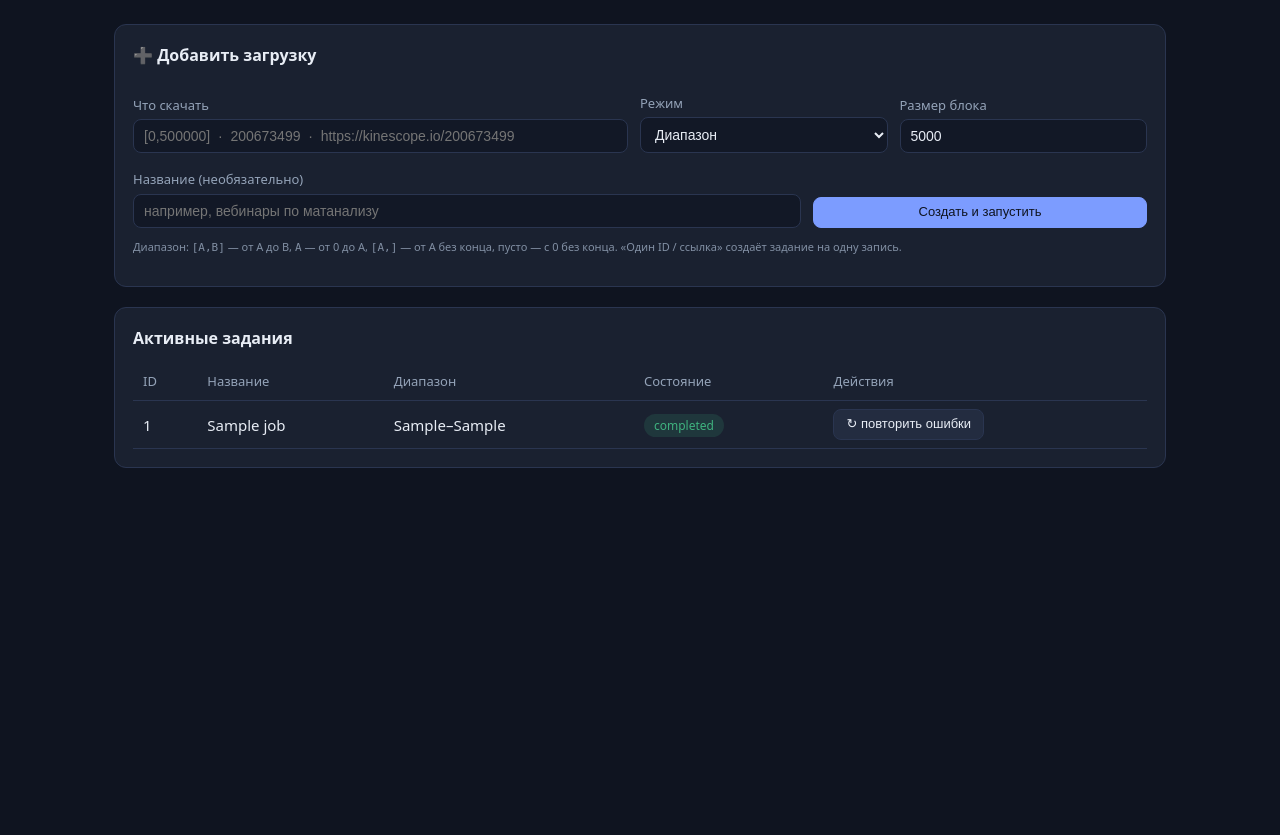
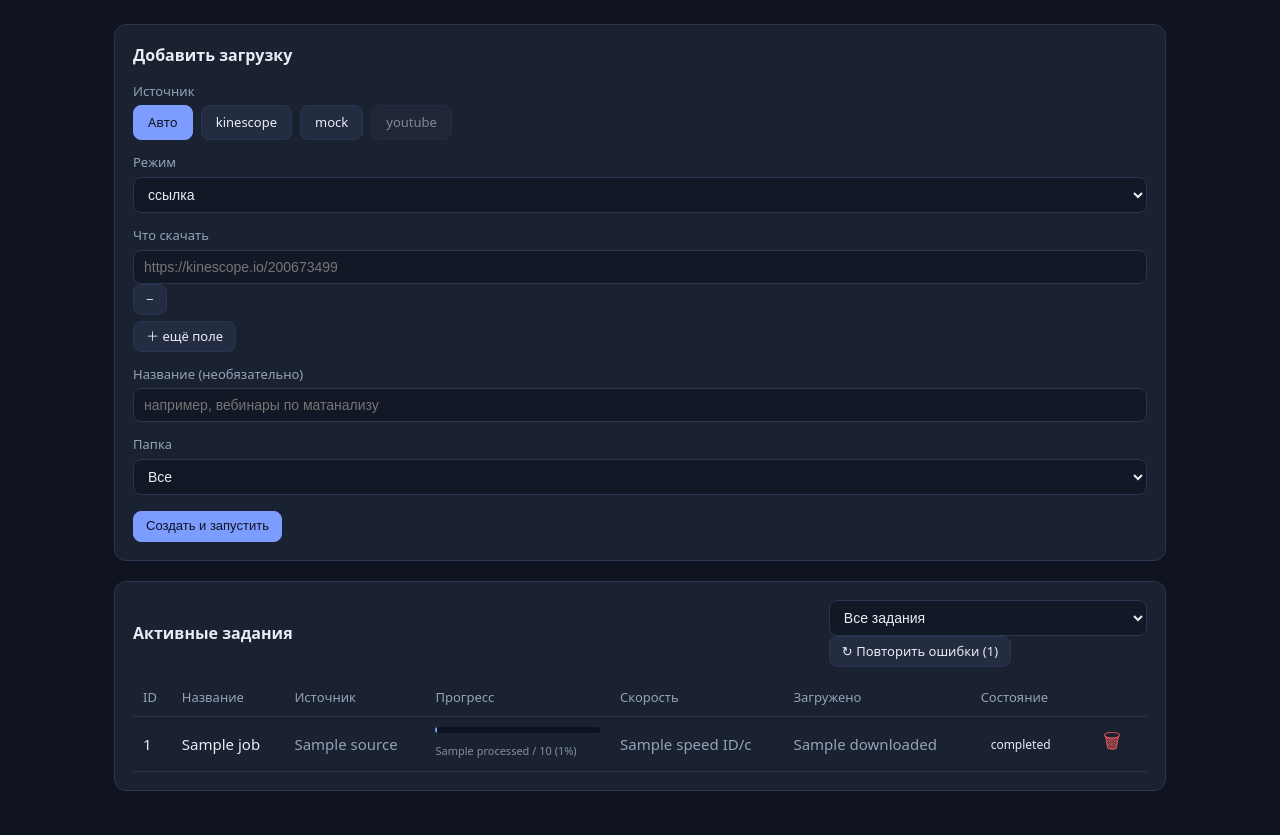
Before and after one commit to Yda4nik/Vidhive, a Python web app: template coordinator/app/web/templates/jobs.html in a window 1280 px wide. Shown: the part 63-898 px from the top of the page. Before the commit the page ends 531 px from the top, so only its background shows below. Run offline with Jinja, Linux system fonts and the light colour scheme; the template is opened without the code that fills it: most values are stand-ins (such as "Sample title", 1, 10 or a date in 2020).

Commit message:
Rework the Jobs page: new add form, auto-distribution, cleaner controls
Add form (no collapse):
- source buttons Авто / kinescope / mock / youtube (youtube prepared, disabled)
- mode id / range / link; range shows from–to inputs
- multiple inputs via + / - (several ids, ranges or links in one job)
- folder select: completed videos auto-filed into that library group
- incompatible source×mode is blocked with an explanatory banner; auto
  resolves the source from the link
- block size is gone from the UI — it is computed automatically, and explicit
  targets each become their own block so they spread across agents

Active jobs:
- a progress bar, speed and downloaded count per job
- clean state->buttons: running → пауза; paused → продолжить; both → 🗑
- 🗑 deletes the job and everything it downloaded (with confirm)
- "Повторить ошибки" moved out of the row to a page control with a scope
  picker (all jobs / a specific one) and the failed-item count

- passive_deletes on Job.chunks so deleting a job cascades in the DB

Tests: coordinator 48, agent 13.

Co-Authored-By: Claude Opus 4.8 <noreply@anthropic.com>

```diff
--- a/coordinator/app/db/models.py
+++ b/coordinator/app/db/models.py
@@ -132,7 +132,9 @@ class Job(Base):
     created_at: Mapped[datetime] = _created()
     updated_at: Mapped[datetime] = _updated()
 
-    chunks: Mapped[list[RangeChunk]] = relationship(back_populates="job")
+    # passive_deletes: let the DB's ON DELETE CASCADE remove chunks, instead of
+    # the ORM trying to null out range_chunks.job_id (which is NOT NULL).
+    chunks: Mapped[list[RangeChunk]] = relationship(back_populates="job", passive_deletes=True)
 
 
 class JobWorker(Base):
--- a/coordinator/app/web/templates/_jobs_table.html
+++ b/coordinator/app/web/templates/_jobs_table.html
@@ -1,34 +1,47 @@
-<h2>Активные задания</h2>
-{% if jobs %}
+<div class="row" style="justify-content:space-between; align-items:center; margin-bottom:12px">
+  <h2 style="margin:0">Активные задания</h2>
+  <div class="filter-row">
+    <select id="retry-scope">
+      <option value="all">Все задания</option>
+      {% for j in all_jobs %}<option value="{{ j.id }}">#{{ j.id }} {{ j.name or '' }}</option>{% endfor %}
+    </select>
+    <span class="btn" onclick="retryErrors()">↻ Повторить ошибки{% if failed_count %} ({{ failed_count }}){% endif %}</span>
+  </div>
+</div>
+
+{% if rows %}
   <table>
     <thead>
-      <tr><th>ID</th><th>Название</th><th>Диапазон</th><th>Состояние</th><th>Действия</th></tr>
+      <tr><th>ID</th><th>Название</th><th>Источник</th><th>Прогресс</th><th>Скорость</th><th>Загружено</th><th>Состояние</th><th></th></tr>
     </thead>
     <tbody>
-      {% for job in jobs %}
+      {% for r in rows %}
+      {% set job = r.job %}
       <tr>
         <td>{{ job.id }}</td>
         <td>{{ job.name or "—" }}</td>
-        <td>{{ job.range_start }}–{{ job.range_end if job.range_end is not none else "∞" }}</td>
+        <td class="muted">{{ job.source }}</td>
+        <td style="min-width:160px">
+          {% if r.percent is not none %}
+            <div class="bar"><span style="width:{{ r.percent }}%"></span></div>
+            <span class="muted tiny">{{ r.processed }} / {{ r.total }} ({{ r.percent }}%)</span>
+          {% else %}
+            <span class="muted tiny">{{ r.processed }} / ∞</span>
+          {% endif %}
+        </td>
+        <td class="muted">{{ r.speed }} ID/с</td>
+        <td class="muted">{{ r.downloaded }}</td>
         <td>
-          {% set cls = 'run' if job.state == 'running' else ('ok' if job.state in ('completed',) else 'bad' if job.state in ('failed','stopped') else '') %}
+          {% set cls = 'run' if job.state == 'running' else ('bad' if job.state in ('paused','pausing','stopping') else '') %}
           <span class="pill {{ cls }}">{{ job.state }}</span>
         </td>
-        <td>
-          <div class="actions">
-            {% if job.state in ('created','paused','stopped') %}
-              <form class="inline" method="post" action="/jobs/{{ job.id }}/start"><button class="btn">▶ старт</button></form>
-            {% endif %}
-            {% if job.state == 'running' %}
-              <form class="inline" method="post" action="/jobs/{{ job.id }}/pause"><button class="btn">⏸ пауза</button></form>
-              <form class="inline" method="post" action="/jobs/{{ job.id }}/stop"><button class="btn">⏹ стоп</button></form>
-            {% endif %}
-            {% if job.state == 'paused' %}
-              <form class="inline" method="post" action="/jobs/{{ job.id }}/resume"><button class="btn">▶ продолжить</button></form>
-              <form class="inline" method="post" action="/jobs/{{ job.id }}/stop"><button class="btn">⏹ стоп</button></form>
-            {% endif %}
-            <form class="inline" method="post" action="/jobs/{{ job.id }}/retry"><button class="btn">↻ повторить ошибки</button></form>
-          </div>
+        <td style="white-space:nowrap">
+          {% if job.state == 'running' %}
+            <form class="inline" method="post" action="/jobs/{{ job.id }}/pause"><button class="btn">⏸ пауза</button></form>
+          {% elif job.state == 'paused' %}
+            <form class="inline" method="post" action="/jobs/{{ job.id }}/resume"><button class="btn">▶ продолжить</button></form>
+          {% endif %}
+          <button class="del" title="Удалить задание и его видео" onclick="deleteJob({{ job.id }})">🗑</button>
         </td>
       </tr>
       {% endfor %}
--- a/coordinator/app/web/templates/jobs.html
+++ b/coordinator/app/web/templates/jobs.html
@@ -1,43 +1,61 @@
 {% extends "base.html" %}
 {% block title %}Vidhive — задания{% endblock %}
 {% block content %}
+<style>
+  .srcbtns { display:flex; gap:8px; flex-wrap:wrap; }
+  .srcbtn { padding:6px 14px; border-radius:8px; border:1px solid var(--line); background:var(--btn-bg);
+    color:var(--txt); cursor:pointer; font-size:13px; }
+  .srcbtn.active { background:var(--accent); color:var(--on-accent); border-color:var(--accent); }
+  .srcbtn.disabled { opacity:.5; cursor:not-allowed; }
+  .del { background:none; border:none; cursor:pointer; font-size:20px; color:var(--bad); padding:2px 8px; border-radius:8px; }
+  .del:hover { background:rgba(224,90,90,.12); }
+  #inputs .filter-row { margin-bottom:6px; }
+  #inputs input[type=text] { flex:1; }
+</style>
+
+{% if error %}
+<div class="card" style="border-color:var(--bad)">
+  <span style="color:var(--bad)">⚠ {{ error }}</span>
+</div>
+{% endif %}
 
 <div class="card">
-  <details open>
-    <summary style="cursor:pointer; font-size:16px; font-weight:600; list-style:none">➕ Добавить загрузку</summary>
-    <form method="post" action="/add" style="margin-top:12px">
-      <div class="row" style="align-items:flex-end; flex-wrap:wrap">
-        <div style="flex:2; min-width:240px">
-          <label>Что скачать</label>
-          <input type="text" name="value" placeholder="[0,500000]  ·  200673499  ·  https://kinescope.io/200673499">
-        </div>
-        <div style="flex:1; min-width:150px">
-          <label>Режим</label>
-          <select name="mode">
-            <option value="range">Диапазон</option>
-            <option value="single">Один ID / ссылка</option>
-          </select>
-        </div>
-        <div style="flex:1; min-width:110px">
-          <label>Размер блока</label>
-          <input type="number" name="chunk_size" value="5000" min="1">
-        </div>
-      </div>
-      <div class="row" style="align-items:flex-end; flex-wrap:wrap; margin-top:4px">
-        <div style="flex:2; min-width:240px">
-          <label>Название (необязательно)</label>
-          <input type="text" name="name" placeholder="например, вебинары по матанализу">
-        </div>
-        <div style="flex:1; min-width:150px">
-          <input type="submit" class="btn primary" value="Создать и запустить" style="width:100%">
-        </div>
-      </div>
-    </form>
-    <p class="muted tiny" style="margin-top:10px">
-      Диапазон: <code>[A,B]</code> — от A до B, <code>A</code> — от 0 до A, <code>[A,]</code> — от A без конца, пусто — с 0 без конца.
-      «Один ID / ссылка» создаёт задание на одну запись.
-    </p>
-  </details>
+  <h2>Добавить загрузку</h2>
+  <form method="post" action="/add" id="add-form">
+    <input type="hidden" name="source" id="src" value="auto">
+
+    <label>Источник</label>
+    <div class="srcbtns">
+      <span class="srcbtn active" data-src="auto">Авто</span>
+      <span class="srcbtn" data-src="kinescope">kinescope</span>
+      <span class="srcbtn" data-src="mock">mock</span>
+      <span class="srcbtn disabled" data-src="youtube" title="скоро">youtube</span>
+    </div>
+
+    <label>Режим</label>
+    <select id="mode" name="mode">
+      <option value="link">ссылка</option>
+      <option value="id">id</option>
+      <option value="range">диапазон</option>
+    </select>
+
+    <label>Что скачать</label>
+    <div id="inputs"></div>
+    <span class="btn" onclick="addInput()">＋ ещё поле</span>
+
+    <label>Название (необязательно)</label>
+    <input type="text" name="name" placeholder="например, вебинары по матанализу">
+
+    <label>Папка</label>
+    <select name="group_id">
+      <option value="">Все</option>
+      {% for g in groups %}<option value="{{ g.id }}">{{ g.name }}</option>{% endfor %}
+    </select>
+
+    <div style="margin-top:16px">
+      <input type="submit" class="btn primary" value="Создать и запустить">
+    </div>
+  </form>
 </div>
 
 <div class="card" id="jobs-live">
@@ -45,7 +63,70 @@
 </div>
 
 <script>
-  // Live: refresh the jobs table the instant the server signals a change.
+  var SUPPORTED = { auto: ["link"], kinescope: ["id", "range", "link"], mock: ["id", "range"], youtube: ["link"] };
+
+  function currentSource() { return document.getElementById("src").value; }
+  function setSource(src) {
+    document.getElementById("src").value = src;
+    document.querySelectorAll(".srcbtn").forEach(function (b) {
+      b.classList.toggle("active", b.dataset.src === src);
+    });
+    refreshModes();
+  }
+  function refreshModes() {
+    var allowed = SUPPORTED[currentSource()] || ["link"];
+    var sel = document.getElementById("mode");
+    Array.prototype.forEach.call(sel.options, function (o) { o.disabled = allowed.indexOf(o.value) < 0; });
+    if (allowed.indexOf(sel.value) < 0) sel.value = allowed[0];
+    renderInputs();
+  }
+  function renderInputs() {
+    document.getElementById("inputs").innerHTML = "";
+    addInput();
+  }
+  function addInput() {
+    var mode = document.getElementById("mode").value;
+    var box = document.getElementById("inputs");
+    var row = document.createElement("div");
+    row.className = "filter-row";
+    if (mode === "range") {
+      row.innerHTML =
+        '<input type="text" name="range_from" placeholder="от" style="max-width:120px">' +
+        '<span>–</span>' +
+        '<input type="text" name="range_to" placeholder="до (пусто = ∞)" style="max-width:170px">';
+    } else {
+      var ph = mode === "link" ? "https://kinescope.io/200673499" : "200673499";
+      row.innerHTML = '<input type="text" name="value" placeholder="' + ph + '">';
+    }
+    var minus = document.createElement("span");
+    minus.className = "btn";
+    minus.textContent = "−";
+    minus.onclick = function () { if (box.children.length > 1) row.remove(); };
+    row.appendChild(minus);
+    box.appendChild(row);
+  }
+
+  document.querySelectorAll(".srcbtn").forEach(function (b) {
+    b.onclick = function () {
+      if (b.classList.contains("disabled")) { alert("YouTube пока в разработке"); return; }
+      setSource(b.dataset.src);
+    };
+  });
+  document.getElementById("mode").onchange = renderInputs;
+  refreshModes();
+
+  // ---- active-jobs controls (defined here so they survive live refreshes) ----
+  function retryErrors() {
+    var scope = document.getElementById("retry-scope").value;
+    var url = scope === "all" ? "/api/jobs/retry-all" : "/api/jobs/" + scope + "/retry";
+    fetch(url, { method: "POST" }).then(function (r) { if (!r.ok) alert("Ошибка: " + r.status); });
+  }
+  function deleteJob(id) {
+    if (!confirm("Удалить задание #" + id + " и все скачанные им видео?")) return;
+    fetch("/api/jobs/" + id, { method: "DELETE" }).then(function (r) { if (!r.ok) alert("Ошибка: " + r.status); });
+  }
+
+  // ---- live refresh of the jobs table ----
   window.liveRefresh = function () {
     fetch("/fragments/jobs")
       .then(function (r) { return r.text(); })
```
Also changed, not shown: agent/tests/test_worker.py (+1 -1 lines), coordinator/app/web/router.py (+161 -24 lines), coordinator/tests/test_web.py (+50 -5 lines).
